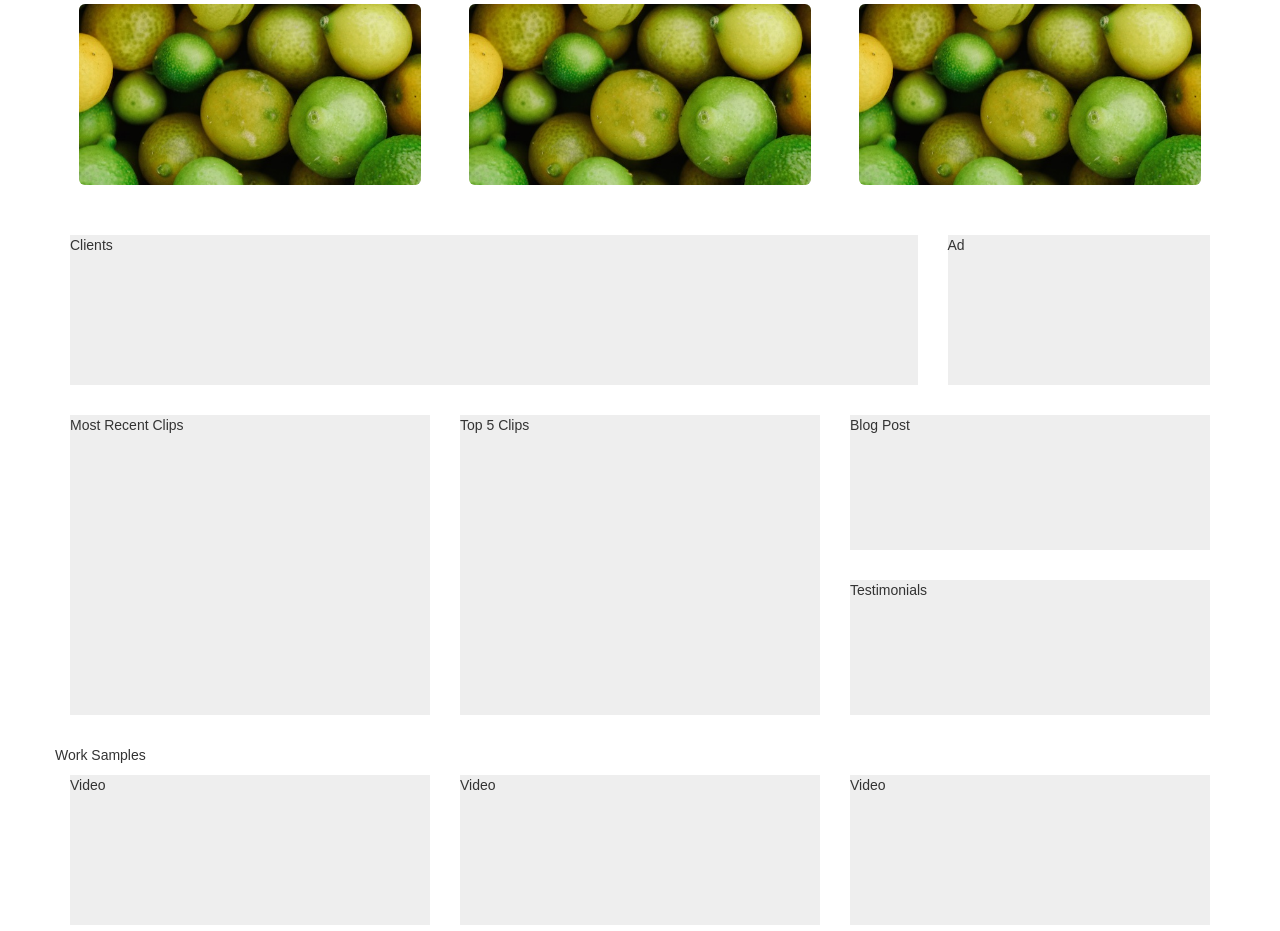
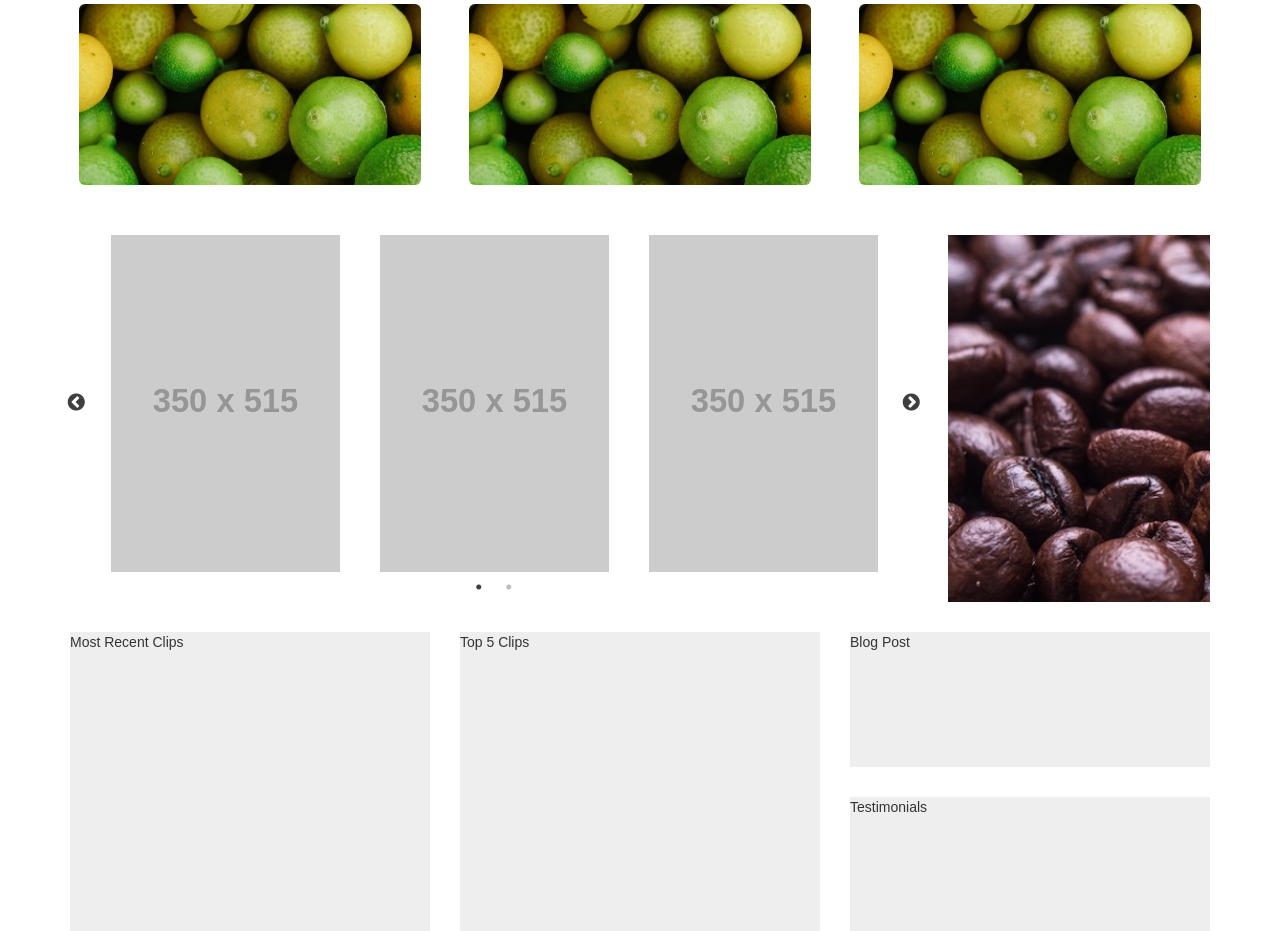
Before and after one commit to deone/voicebank, a Django app: template templates/new/index.html in a window 1280 px wide. Shown: the part 387-1318 px from the top of the page. Run offline with Django 3.2, Linux system fonts and the light colour scheme; the template is opened without the code that fills it, so the values that code supplies are empty; grey boxes labelled with a size stand in for pictures from a placeholder-image service; parts of the project's set-up code (start-up, migrations or seed data) failed here and were passed over; some libraries are stand-ins or nearby versions; some web fonts are replaced.

Commit message:
- Add ad image. - Integrate slick carousel.

```diff
--- a/templates/new/css/main.css
+++ b/templates/new/css/main.css
@@ -50,10 +50,10 @@ img {
 }
 
 /* Slick */
-.slider {
+/* .slider {
     width: 50%;
     margin: 100px auto;
-}
+} */
 
 .slick-slide {
   margin: 0px 20px;
@@ -67,3 +67,8 @@ img {
 .slick-next:before {
     color: black;
 }
+
+.regular {
+  width: 95%;
+  margin: 0 auto;
+}
--- a/templates/new/index.html
+++ b/templates/new/index.html
@@ -2,8 +2,11 @@
 <html>
   <head>
     <title>Nigerian Voice Bank</title>
+    <meta charset="UTF-8">
     <link rel="stylesheet" href="css/bootstrap.min.css">
     <link rel="stylesheet" href="css/bootstrap-theme.min.css">
+    <link rel="stylesheet" href="slick/slick.css">
+    <link rel="stylesheet" href="slick/slick-theme.css">
     <link rel="stylesheet" href="css/main.css">
     <!-- Latest compiled and minified JavaScript -->
     <!-- <script src="https://maxcdn.bootstrapcdn.com/bootstrap/3.3.7/js/bootstrap.min.js" integrity="sha384-Tc5IQib027qvyjSMfHjOMaLkfuWVxZxUPnCJA7l2mCWNIpG9mGCD8wGNIcPD7Txa" crossorigin="anonymous"></script> -->
@@ -16,7 +19,7 @@
     </nav>
 
     <div class="container-fluid">
-      <div class="row banner">
+      <div class="banner row">
         <div class="content">
           <img src="images/banner.jpg" class="img-responsive">
         </div>
@@ -24,7 +27,7 @@
     </div>
 
     <div class="container">
-      <div class="row main-actions">
+      <div class="main-actions row">
         <div class="col-md-4">
           <div class="content img-rounded main-action">
             <img src="images/main_action.jpg" class="img-responsive img-rounded">
@@ -44,10 +47,31 @@
 
       <div class="row">
         <div class="col-md-9">
-          <div class="content box">Clients</div>
+            <section class="regular slider">
+              <div>
+                <img src="http://placehold.it/350x515?text=Clients">
+              </div>
+              <div>
+                <img src="http://placehold.it/350x515?text=2">
+              </div>
+              <div>
+                <img src="http://placehold.it/350x515?text=3">
+              </div>
+              <div>
+                <img src="http://placehold.it/350x515?text=4">
+              </div>
+              <div>
+                <img src="http://placehold.it/350x515?text=5">
+              </div>
+              <div>
+                <img src="http://placehold.it/350x515?text=6">
+              </div>
+            </section>
         </div>
         <div class="col-md-3">
-          <div class="content box">Ad</div>
+          <div class="content">
+            <img src="images/ad.jpg" class="img-responsive">
+          </div>
         </div>
       </div>
 
@@ -109,5 +133,43 @@
         <div class="col-md-4">Subscribe to newsletter</div>
       </div>
     </div>
+
+    <script src="js/jquery.min.js" type="text/javascript"></script>
+    <script src="slick/slick.js" type="text/javascript" charset="utf-8"></script>
+    <script type="text/javascript">
+      $(document).on('ready', function() {
+        $(".regular").slick({
+          dots: true,
+          infinite: true,
+          slidesToShow: 3,
+          slidesToScroll: 3,
+          responsive: [
+            {
+              breakpoint: 1024,
+              settings: {
+                slidesToShow: 3,
+                slidesToScroll: 3,
+                infinite: true,
+                dots: true
+              }
+            },
+            {
+              breakpoint: 600,
+              settings: {
+                slidesToShow: 2,
+                slidesToScroll: 2,
+              }
+            },
+            {
+              breakpoint: 480,
+              settings: {
+                slidesToShow: 1,
+                slidesToScroll: 1,
+              }
+            }
+          ]
+        });
+      });
+    </script>
   </body>
 </html>
```
Also changed, not shown: templates/new/images/ad.jpg.
